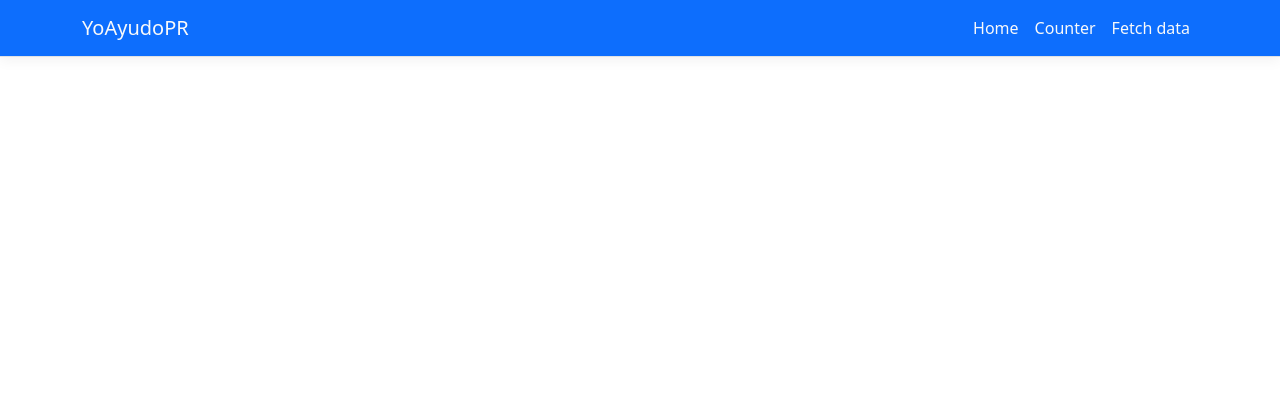
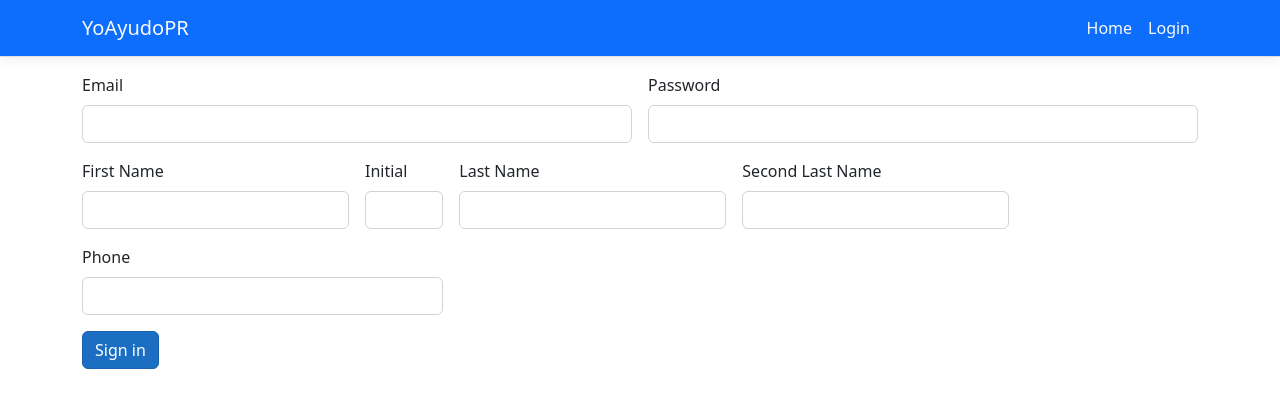
Before and after one commit to YoAyudoPR/YoAyudoPR, a React (Create React App) app in the folder YoAyudoPR.Web/ClientApp/: page /Register in a window 1280 px wide. Shown: the top 408 px of the page. Built offline with nearby package versions, Linux system fonts and the light colour scheme.

Commit message:
Login & Register

```diff
--- a/YoAyudoPR.Web/ClientApp/src/components/Counter.js
+++ /dev/null
@@ -1,31 +0,0 @@
-import React, { Component } from 'react';
-
-export class Counter extends Component {
-  static displayName = Counter.name;
-
-  constructor(props) {
-    super(props);
-    this.state = { currentCount: 0 };
-    this.incrementCounter = this.incrementCounter.bind(this);
-  }
-
-  incrementCounter() {
-    this.setState({
-      currentCount: this.state.currentCount + 1
-    });
-  }
-
-  render() {
-    return (
-      <div>
-        <h1>Counter</h1>
-
-        <p>This is a simple example of a React component.</p>
-
-        <p aria-live="polite">Current count: <strong>{this.state.currentCount}</strong></p>
-
-        <button className="btn btn-primary" onClick={this.incrementCounter}>Increment</button>
-      </div>
-    );
-  }
-}
--- a/YoAyudoPR.Web/ClientApp/src/components/FetchData.js
+++ /dev/null
@@ -1,59 +0,0 @@
-import React, { Component } from 'react';
-
-export class FetchData extends Component {
-  static displayName = FetchData.name;
-
-  constructor(props) {
-    super(props);
-    this.state = { forecasts: [], loading: true };
-  }
-
-  componentDidMount() {
-    this.populateWeatherData();
-  }
-
-  static renderForecastsTable(forecasts) {
-    return (
-      <table className='table table-striped' aria-labelledby="tabelLabel">
-        <thead>
-          <tr>
-            <th>email</th>
-            <th>Temp. (C)</th>
-            <th>Temp. (F)</th>
-            <th>Summary</th>
-          </tr>
-        </thead>
-        <tbody>
-          {forecasts.map(forecast =>
-              <tr key={forecast.email}>
-              <td>{forecast.email}</td>
-              <td>{forecast.firstName}</td>
-              <td>{forecast.initial}</td>
-              <td>{forecast.lastName}</td>
-            </tr>
-          )}
-        </tbody>
-      </table>
-    );
-  }
-
-  render() {
-    let contents = this.state.loading
-      ? <p><em>Loading...</em></p>
-      : FetchData.renderForecastsTable(this.state.forecasts);
-
-    return (
-      <div>
-        <h1 id="tabelLabel" >Weather forecast</h1>
-        <p>This component demonstrates fetching data from the server.</p>
-        {contents}
-      </div>
-    );
-  }
-
-  async populateWeatherData() {
-    const response = await fetch('api/user');
-    const data = await response.json();
-    this.setState({ forecasts: data, loading: false });
-  }
-}
--- /dev/null
+++ b/YoAyudoPR.Web/ClientApp/src/components/Login.js
@@ -0,0 +1,26 @@
+import React, { Component } from 'react';
+/*import { } from 'react-bootstrap';*/
+
+export class Login extends Component {
+    static displayName = Login.name;
+
+    render() {
+        return (
+            <form>
+                <div class="mb-3">
+                    <label for="exampleInputEmail1" class="form-label">Email address</label>
+                    <input type="email" class="form-control" id="exampleInputEmail1" aria-describedby="emailHelp"></input>
+                        <div id="emailHelp" class="form-text">We'll never share your email with anyone else.</div>
+                </div>
+                <div class="mb-3">
+                    <label for="exampleInputPassword1" class="form-label">Password</label>
+                    <input type="password" class="form-control" id="exampleInputPassword1"></input>
+                </div>
+                <div class="mb-3">
+                    <p>New to YoAyudoPR?</p>
+                    <a href='/Register'>Register</a>
+                </div>
+                <button type="submit" class="btn btn-primary">Login</button>
+            </form>);
+    }
+}
--- a/YoAyudoPR.Web/ClientApp/src/components/NavMenu.js
+++ b/YoAyudoPR.Web/ClientApp/src/components/NavMenu.js
@@ -24,7 +24,7 @@ export class NavMenu extends Component {
   render() {
     return (
       <header>
-        <Navbar  className="navbar-expand-sm navbar-toggleable-sm ng-white border-bottom box-shadow mb-3 bg-primary" container light>
+        <Navbar className="navbar-expand-sm navbar-toggleable-sm ng-white border-bottom box-shadow mb-3 bg-primary" container light>
           <NavbarBrand className="text-light" tag={Link} to="/">YoAyudoPR</NavbarBrand>
           <NavbarToggler onClick={this.toggleNavbar} className="mr-2" />
           <Collapse className="d-sm-inline-flex flex-sm-row-reverse" isOpen={!this.state.collapsed} navbar>
@@ -33,10 +33,7 @@ export class NavMenu extends Component {
                 <NavLink  tag={Link} className="text-light" to="/">Home</NavLink>
               </NavItem>
               <NavItem>
-                <NavLink tag={Link} className="text-light" to="/counter">Counter</NavLink>
-              </NavItem>
-              <NavItem>
-                <NavLink tag={Link} className="text-light" to="/fetch-data">Fetch data</NavLink>
+                 <NavLink tag={Link} className="text-light" to="/Login">Login</NavLink>
               </NavItem>
             </ul>
           </Collapse>
--- /dev/null
+++ b/YoAyudoPR.Web/ClientApp/src/components/Register.js
@@ -0,0 +1,43 @@
+import React, { Component } from 'react';
+/*import { } from 'react-bootstrap';*/
+
+export class Register extends Component {
+    static displayName = Register.name;
+
+    render() {
+        return (
+            <form class="row g-3">
+                <div class="col-md-6">
+                    <label for="inputEmail1" class="form-label">Email</label>
+                    <input type="email" class="form-control" id="inputEmail1"></input>
+                </div>
+                <div class="col-md-6">
+                    <label for="inputPassword1" class="form-label">Password</label>
+                    <input type="password" class="form-control" id="inputPassword1"></input>
+                </div>
+                <div class="col-md-3">
+                    <label for="inputFirstname1" class="form-label">First Name</label>
+                    <input type="text" class="form-control" aria-label="First name"></input>
+                </div>
+                <div class="col-md-1">
+                    <label for="inputInitial1" class="form-label">Initial</label>
+                    <input type="text" class="form-control" aria-label="Initial"></input>
+                </div>
+                <div class="col-md-3">
+                    <label for="inputLastname1" class="form-label">Last Name</label>
+                    <input type="text" class="form-control" aria-label="Last name"></input>
+                </div>
+                <div class="col-md-3">
+                    <label for="inputSecondLastname1" class="form-label">Second Last Name</label>
+                    <input type="text" class="form-control" aria-label="Second Last name"></input>
+                </div>
+                <div class="col-md-4">
+                    <label for="inputPhone" class="form-label">Phone</label>
+                    <input type="tel" class="form-control" id="inputPhone"></input>
+                </div>
+                <div class="col-12">
+                    <button type="submit" class="btn btn-primary">Sign in</button>
+                </div>
+            </form>);
+    }
+}
```
Also changed, not shown: YoAyudoPR.Web/ClientApp/src/AppRoutes.js (+6 -6 lines).
